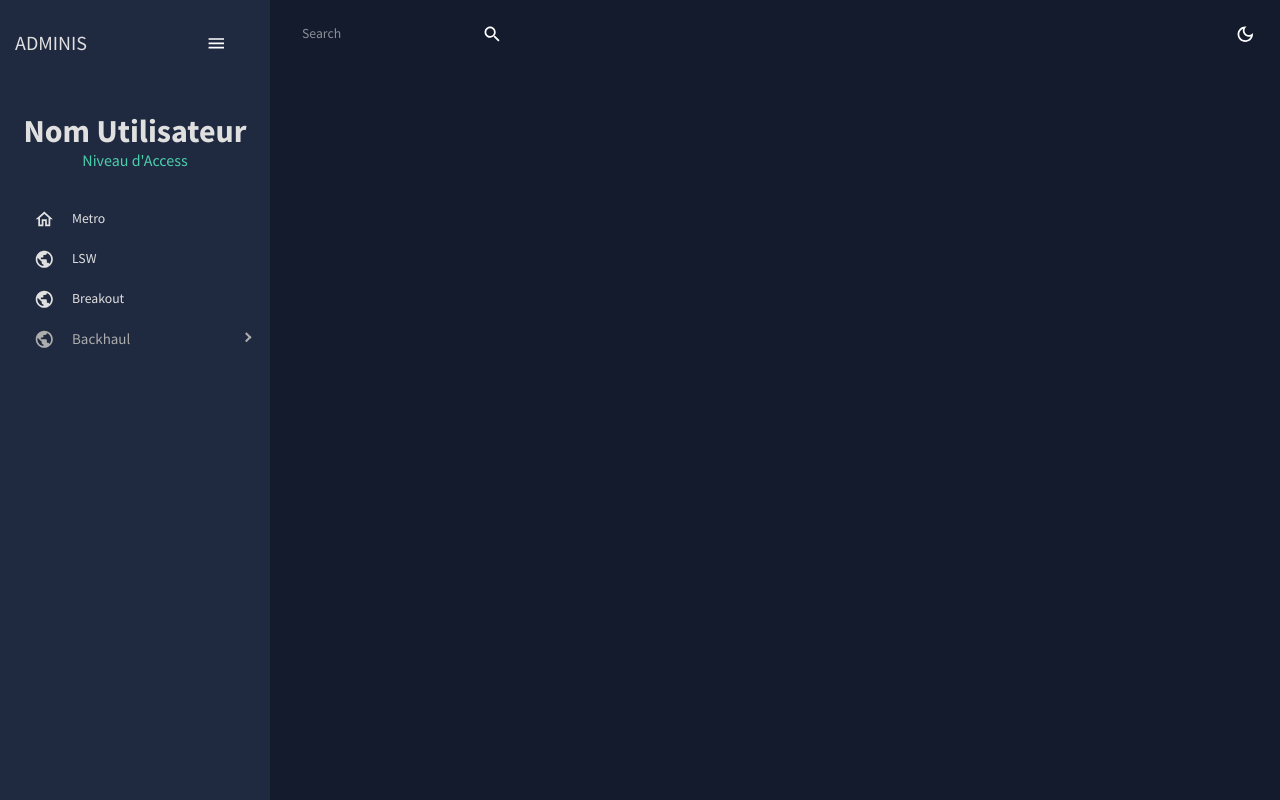
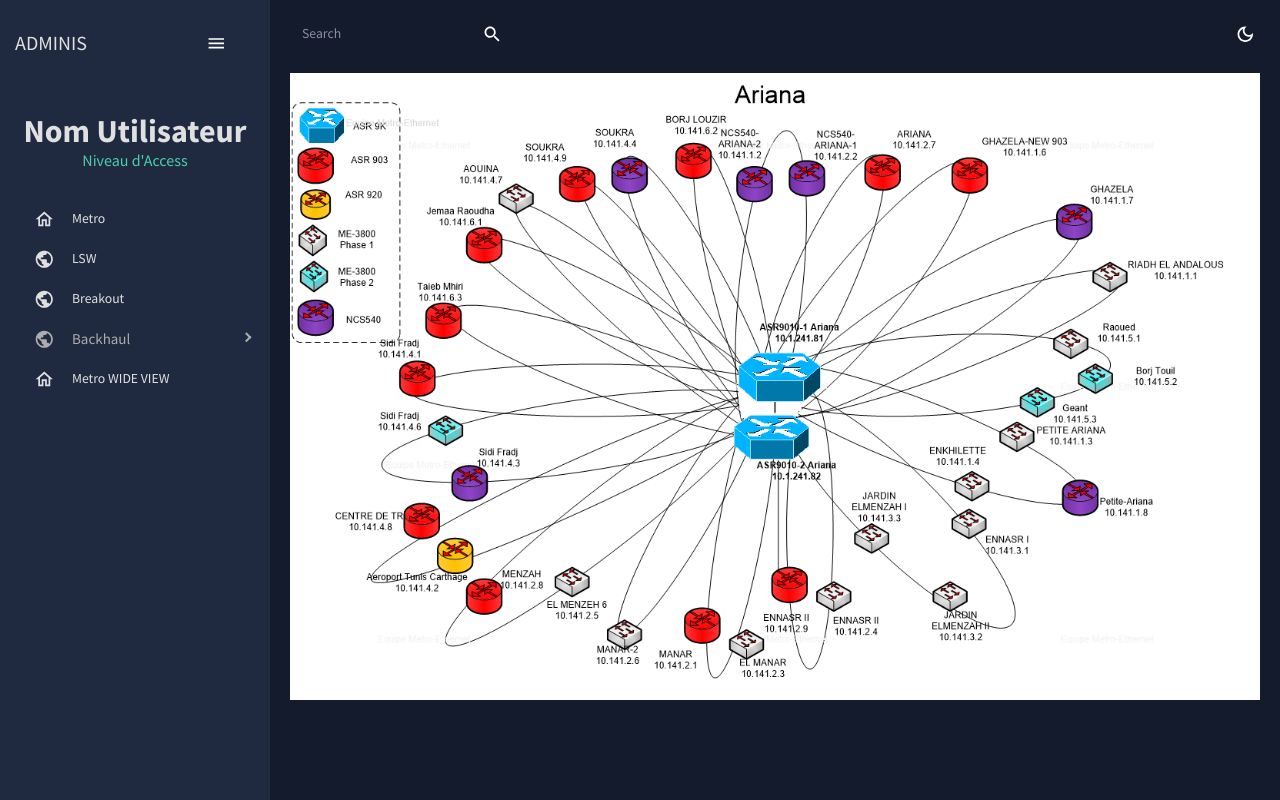
Before and after one commit to Fyroo/Network_Manager, a React (Vite) app: page /wide-view in a window 1280 px wide. Built offline with nearby package versions, Linux system fonts and the light colour scheme.

Commit message:
wide view

```diff
--- a/src/App.tsx
+++ b/src/App.tsx
@@ -2,6 +2,7 @@ import { ColorModeContext, useMode } from "./theme";
 import { CssBaseline, ThemeProvider } from "@mui/material";
 import { Route, Routes } from "react-router-dom";
 import Metro from "./scenes/metro";
+import WideView from "./scenes/wide-view";
 import Topbar from "./scenes/global/Topbar";
 import Sidebar from "./scenes/global/Sidebar";
 import LSW from "./scenes/lsw";
@@ -23,6 +24,7 @@ function App() {
             <Routes>
             <Route path="/" element={<Metro />}/>
             <Route path="/LSW" element={<LSW />} />
+            <Route path="/wide-view" element={<WideView />} />
             <Route path="/Breakout" element={<Breakout />} />
             <Route path="/Backhaul" element={<Backhaul />} />
             </Routes>
--- a/src/scenes/global/Sidebar.tsx
+++ b/src/scenes/global/Sidebar.tsx
@@ -157,6 +157,14 @@ const Sidebar = () => {
                             setSelected={setSelected}
                 ></Item>
 </SubMenu>
+
+<Item
+              title="Metro WIDE VIEW"
+              to="/wide-view"
+              icon={<HomeOutlinedIcon />}
+              selected={selected}
+              setSelected={setSelected}
+            />
           </Box>
         </Menu>
       </ProSidebar>
--- /dev/null
+++ b/src/scenes/wide-view/index.tsx
@@ -0,0 +1,16 @@
+import { Box } from "@mui/material";
+
+export default function WideView() {
+    return (
+        <div>
+            <Box m={"20px"}>
+                <img
+                src="/wide-view.png"
+                width={"100%"}
+
+                />
+            </Box>
+            <h1></h1>
+        </div>
+    )
+}
```
Also changed, not shown: public/wide-view.png (added).
